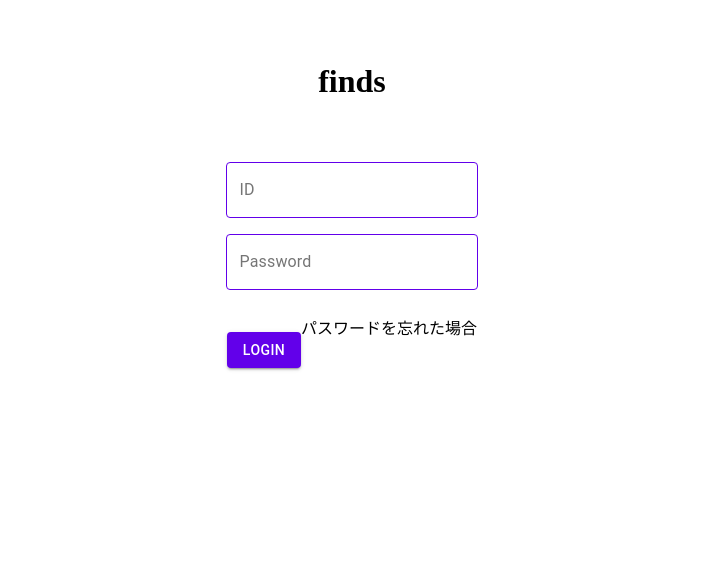
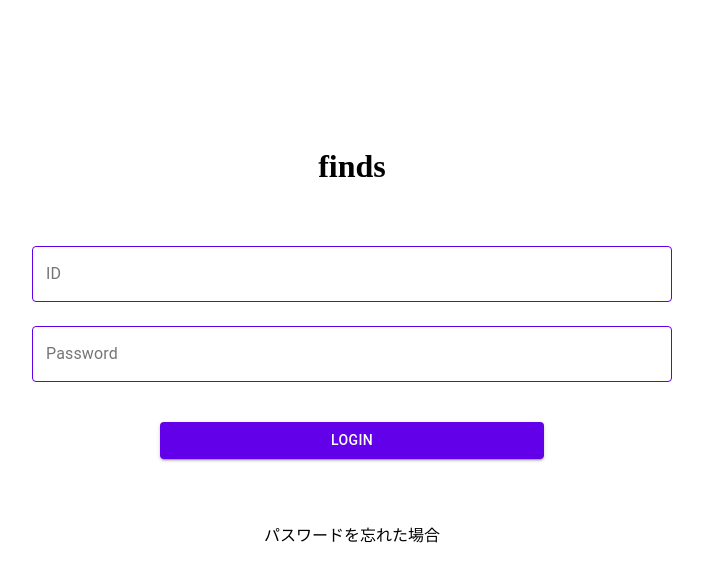
Before and after one commit to ICT-FUNney/finds, a React (Create React App) app in the folder client/finds_client/: page / in a window 1280 px wide. Shown: the top 582 px of the page, without its empty margins (288-991 px from the left). Built offline with nearby package versions, Linux system fonts and the light colour scheme.

Commit message:
[fix]レスポンシブデザイン修正

```diff
--- a/client/finds_client/src/components/login.js
+++ b/client/finds_client/src/components/login.js
@@ -1,4 +1,4 @@
-import React,{useState} from 'react';
+import React, { useState } from 'react';
 import { withRouter } from 'react-router';
 import '../styles/login.css';
 import {
@@ -8,9 +8,9 @@ import {
 import TextField from '@material-ui/core/TextField';
 import Button from '@material-ui/core/Button';
 import { deepPurple } from '@material-ui/core/colors';
-import {push} from "connected-react-router";
-import {useDispatch} from "react-redux";
-import {getLoginRequest} from "../actions/actionTypes"
+import { push } from "connected-react-router";
+import { useDispatch } from "react-redux";
+import { getLoginRequest } from "../actions/actionTypes"
 
 const darkViolet = deepPurple['A700'];
 
@@ -38,10 +38,16 @@ const CssTextField = withStyles({
 
 const useStyles = makeStyles(theme => ({
     margin: {
-        marginTop: theme.spacing(2),
+        marginTop: theme.spacing(3),
+        width: '50vw',
     },
     margin5: {
         marginTop: theme.spacing(5),
+        width: '50vw',
+    },
+    marginButton: {
+        marginTop: theme.spacing(5),
+        width: '30vw',
     },
 }));
 
@@ -58,10 +64,10 @@ const ColorButton = withStyles(theme => ({
 const Login = props => {
     const classes = useStyles();
     const dispatch = useDispatch();
-    const [id,setId]=useState("");
-    const [password,setPassword]=useState("");
+    const [id, setId] = useState("");
+    const [password, setPassword] = useState("");
     const moveToMyDocumentList = () => {
-        const info={id,password}
+        const info = { id, password }
         dispatch(getLoginRequest(info))
     }
     return (
@@ -73,7 +79,7 @@ const Login = props => {
                 variant="outlined"
                 id="custom-css-outlined-input"
                 fullWidth
-                onChange={(e)=>setId(e.target.value)}
+                onChange={(e) => setId(e.target.value)}
                 InputLabelProps={{
                     style: {
                     }
@@ -89,7 +95,7 @@ const Login = props => {
                 variant="outlined"
                 id="custom-css-outlined-input"
                 fullWidth
-                onChange={(e)=>setPassword(e.target.value)}
+                onChange={(e) => setPassword(e.target.value)}
                 inputProps={{
                     style: {
                     },
@@ -98,7 +104,7 @@ const Login = props => {
             <ColorButton
                 variant="contained"
                 color="primary"
-                className={classes.margin5}
+                className={classes.marginButton}
                 onClick={moveToMyDocumentList}
             >
                 LOGIN
--- a/client/finds_client/src/styles/login.css
+++ b/client/finds_client/src/styles/login.css
@@ -1,10 +1,11 @@
 .inner {
-  text-align: center;
-  width: 20%;
-  margin: 5% auto;
+  margin: 10% auto 0 auto;
+  display: flex;
+  flex-direction: column;
+  align-items: center;
 }
 
 .buttonUnderText {
   display: inline-block;
-  margin-top: 10%;
+  margin-top: 5%;
 }
--- a/client/finds_client/src/styles/myPage.css
+++ b/client/finds_client/src/styles/myPage.css
@@ -1,8 +1,3 @@
-.inner {
-  width: 20%;
-  margin: 5% auto;
-}
-
 .box {
   padding-top: 5%;
   padding-bottom: 10%;
--- /dev/null
+++ b/package.json
@@ -0,0 +1,5 @@
+{
+  "dependencies": {
+    "@material-ui/icons": "^4.5.1"
+  }
+}
```
Also changed, not shown: client/finds_client/src/components/TopAppBar.js (+12 -12 lines), 1 other file (tests, documents, lock files or other folders).
